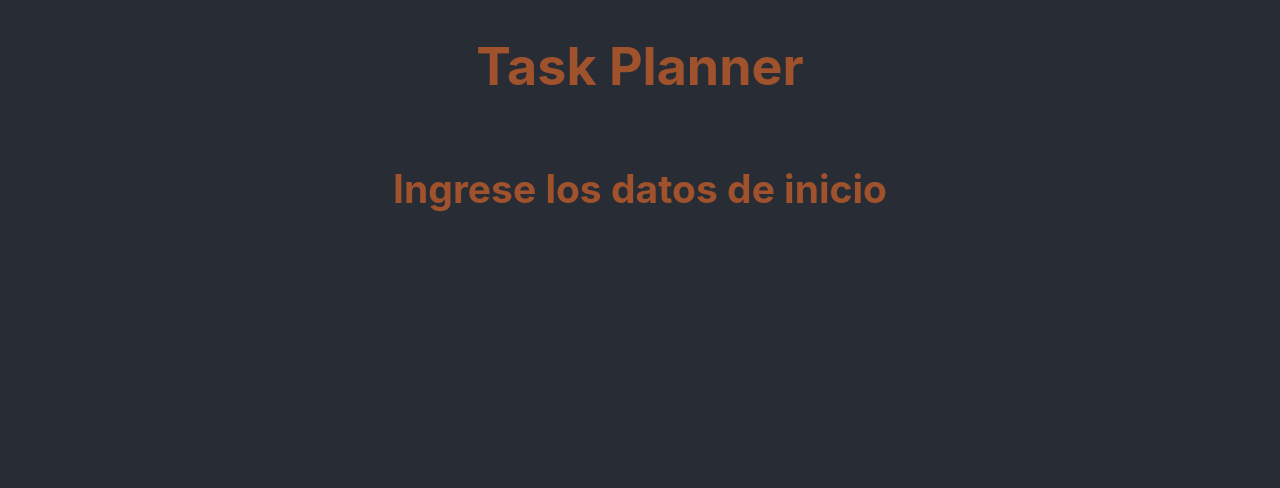
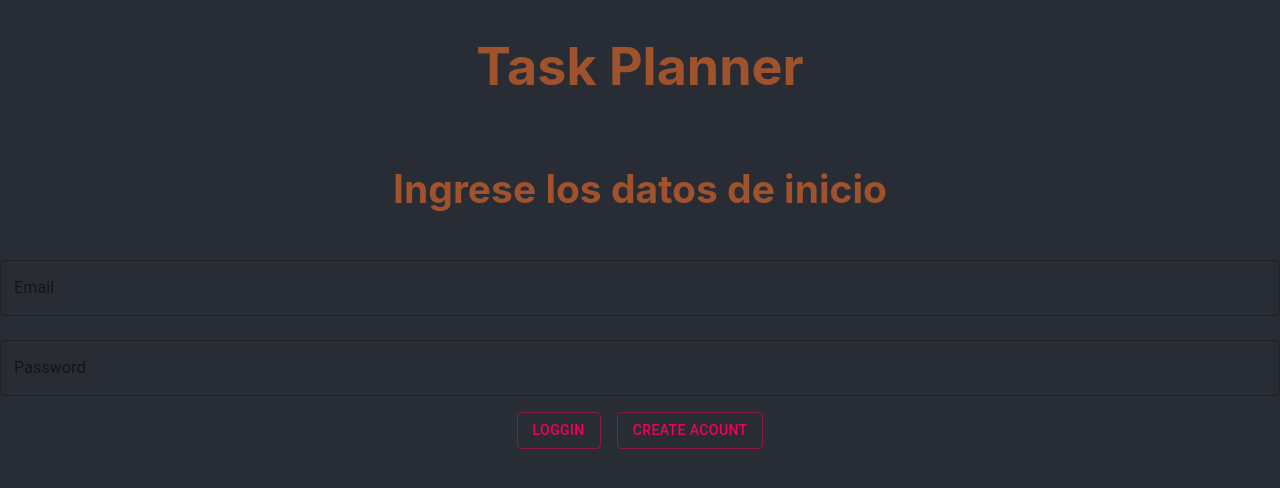
Before and after one commit to ieti-p/Laboratorio3, a React (Create React App) app: page / in a window 1280 px wide. Shown: the top 488 px of the page. Built offline with nearby package versions, Linux system fonts and the light colour scheme.

Commit message:
2do terminado

```diff
--- a/package.json
+++ b/package.json
@@ -4,11 +4,13 @@
   "private": true,
   "dependencies": {
     "@material-ui/core": "latest",
+    "@material-ui/styles": "latest",
     "@types/react": "latest",
     "@types/react-dom": "latest",
-    "@material-ui/styles": "latest",
+    "autosuggest-highlight": "^3.1.1",
     "material-ui": "^0.20.2",
     "react": "^16.9.0",
+    "react-autosuggest": "^9.4.3",
     "react-dom": "^16.9.0",
     "react-scripts": "3.1.1"
   },
--- a/src/Login.js
+++ b/src/Login.js
@@ -1,45 +1,73 @@
 import React from 'react';
-//import TextField from 'material-ui/core/TextField';
-import {render} from 'react-dom';
-
-import './login.css';
-
-//
-
 import deburr from 'lodash/deburr';
-//import Autosuggest from 'react-autosuggest';
-//import match from 'autosuggest-highlight/match';
-//import parse from 'autosuggest-highlight/parse';
-//import TextField from '@material-ui/core/TextField';
+import Autosuggest from 'react-autosuggest';
+import match from 'autosuggest-highlight/match';
+import parse from 'autosuggest-highlight/parse';
+import TextField from '@material-ui/core/TextField';
 import Paper from '@material-ui/core/Paper';
 import MenuItem from '@material-ui/core/MenuItem';
 import Popper from '@material-ui/core/Popper';
 import { makeStyles } from '@material-ui/core/styles';
-//
+import Button from '@material-ui/core/Button';
+import './login.css';
+//npm install autosuggest-highlight --save
+const useStyles = makeStyles(theme => ({
+  button: {
+    margin: theme.spacing(1),
+  },
+  input: {
+    display: 'none',
+  },
+}));
 
 
-//
+export default function Login() {
 
+  const classes = useStyles();
+  return (
 
+    <div className="login" text-justify="inter-word" >
 
-//
+      <header className="login-header" >
 
-function Login() {
-    //const title1=<h1>Task Planner</h1>;
-    return (
-      <div className="login"  text-justify="inter-word" >
-        <header className="login-header" >
-          <h1>Task Planner</h1>
-          <h2>Ingrese los datos de inicio</h2>
-        </header>
+        <h1>Task Planner</h1>
 
-      </div>
+        <h2>Ingrese los datos de inicio</h2>
+        <TextField
+          id="outlined-email-input"
+          label="Email"
+          className={"login"}
+          type="email"
+          name="email"
+          autoComplete="email"
+          margin="normal"
+          variant="outlined"
+        />
+        <TextField
+          id="outlined-password-input"
+          label="Password"
+          className={"login"}
+          type="password"
+          autoComplete="current-password"
+          margin="normal"
+          variant="outlined"
 
+        />
+        <div>
+          <Button variant="outlined" color="secondary" className={classes.button}>
+            Loggin
+      </Button>
+          <Button variant="outlined" color="secondary" className={classes.button}>
+            Create Acount
+      </Button>
+        </div>
+      </header>
 
+    </div>
 
-      );
+  );
 
 }
 
 
-export default Login;
+//export default Login;
```
Also changed, not shown: 1 other file (tests, documents, lock files or other folders).
